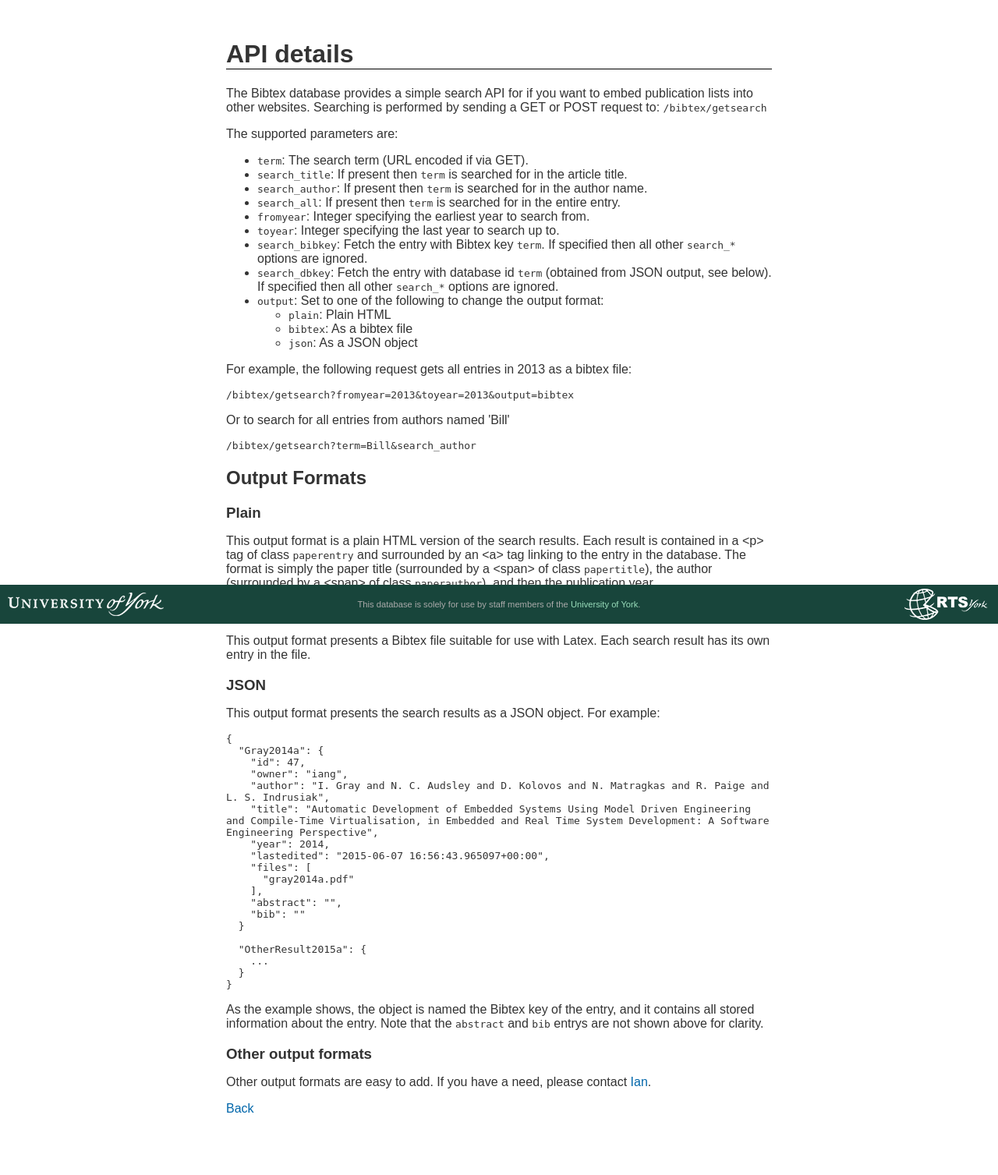
After one commit to RTSYork/bibtex, a Django app: page /bibtex/api/ in a window 1280 px wide. The commit adds this page. Shown: the whole page at 78% size. Run offline with Django 3.2, Linux system fonts and the light colour scheme.

Commit message:
Added API documentation, and extra search feature to fill out the API. Can now search by bibtex key and entry primary key. Can output in JSON format.

```diff
--- /dev/null
+++ b/bibtex/templates/bibtex/api.html
@@ -0,0 +1,71 @@
+{% extends 'bibtex/base.html' %}
+{% block content %}
+
+{# Main details #}
+<h1>API details</h1>
+
+<p>The Bibtex database provides a simple search API for if you want to embed publication lists into other websites. Searching is performed by sending a GET or POST request to: <tt>{%url 'bibtex:getsearch' %}</tt></p>
+<p>The supported parameters are:</p>
+
+<ul>
+<li><tt>term</tt>: The search term (URL encoded if via GET).</li>
+<li><tt>search_title</tt>: If present then <tt>term</tt> is searched for in the article title.</li>
+<li><tt>search_author</tt>: If present then <tt>term</tt> is searched for in the author name.</li>
+<li><tt>search_all</tt>: If present then <tt>term</tt> is searched for in the entire entry.</li>
+<li><tt>fromyear</tt>: Integer specifying the earliest year to search from.</li>
+<li><tt>toyear</tt>: Integer specifying the last year to search up to.</li>
+<li><tt>search_bibkey</tt>: Fetch the entry with Bibtex key <tt>term</tt>. If specified then all other <tt>search_*</tt> options are ignored.</li>
+<li><tt>search_dbkey</tt>: Fetch the entry with database id <tt>term</tt> (obtained from JSON output, see below). If specified then all other <tt>search_*</tt> options are ignored.</li>
+<li><tt>output</tt>: Set to one of the following to change the output format:</li>
+	<ul>
+		<li><tt>plain</tt>: Plain HTML</li>
+		<li><tt>bibtex</tt>: As a bibtex file</li>
+		<li><tt>json</tt>: As a JSON object</li>
+	</ul>
+</ul>
+
+<p>For example, the following request gets all entries in 2013 as a bibtex file:</p>
+<p><tt>/bibtex/getsearch?fromyear=2013&toyear=2013&output=bibtex</tt></p>
+
+<p>Or to search for all entries from authors named 'Bill'</p>
+<p><tt>/bibtex/getsearch?term=Bill&search_author</tt></p>
+
+<h2>Output Formats</h2>
+
+<h3>Plain</h3>
+<p>This output format is a plain HTML version of the search results. Each result is contained in a &ltp&gt tag of class <tt>paperentry</tt> and surrounded by an &lta&gt tag linking to the entry in the database. The format is simply the paper title (surrounded by a &ltspan&gt of class <tt>papertitle</tt>), the author (surrounded by a &ltspan&gt of class <tt>paperauthor</tt>), and then the publication year.</p>
+
+<h3>Bibtex</h3>
+<p>This output format presents a Bibtex file suitable for use with Latex. Each search result has its own entry in the file.</p>
+
+<h3>JSON</h3>
+<p>This output format presents the search results as a JSON object. For example:</p>
+<pre>
+{
+  "Gray2014a": {
+    "id": 47,
+    "owner": "iang",
+    "author": "I. Gray and N. C. Audsley and D. Kolovos and N. Matragkas and R. Paige and L. S. Indrusiak",
+    "title": "Automatic Development of Embedded Systems Using Model Driven Engineering and Compile-Time Virtualisation, in Embedded and Real Time System Development: A Software Engineering Perspective",
+    "year": 2014,
+    "lastedited": "2015-06-07 16:56:43.965097+00:00",
+    "files": [
+      "gray2014a.pdf"
+    ],
+    "abstract": "",
+    "bib": ""
+  }
+
+  "OtherResult2015a": {
+    ...
+  }
+}
+</pre>
+<p>As the example shows, the object is named the Bibtex key of the entry, and it contains all stored information about the entry. Note that the <tt>abstract</tt> and <tt>bib</tt> entrys are not shown above for clarity.</p>
+
+<h3>Other output formats</h3>
+<p>Other output formats are easy to add. If you have a need, please contact <a href="mailto:ian.gray@york.ac.uk">Ian</a>.</p>
+
+<p><a href="{% url 'bibtex:index' %}">Back</a></p>
+
+{% endblock %}
--- a/bibtex/templates/bibtex/index.html
+++ b/bibtex/templates/bibtex/index.html
@@ -24,7 +24,7 @@
 
 {% if username != "" %}
 <p>&nbsp;</p>
-<p>Please report any bugs, problems, or suggestions to <a href="mailto:ian.gray@york.ac.uk">Ian Gray</a>.</p>
+<p>Please report any bugs, problems, or suggestions to <a href="mailto:ian.gray@york.ac.uk">Ian Gray</a>. <a href="api">API details.</a></p>
 {% endif %}
 
 {% endblock %}
--- a/bibtex/urls.py
+++ b/bibtex/urls.py
@@ -1,10 +1,12 @@
 from django.conf.urls import patterns, url
+from django.views.generic import TemplateView
 
 from bibtex import views
 
 urlpatterns = patterns('',
 	url(r'^$', views.index, name='index'),
 	url(r'^detail/(?P<epk>\d+)/$', views.detail, name='detail'),
+	url(r'^api/$', TemplateView.as_view(template_name="bibtex/api.html")),
 
 	url(r'^add$', views.add, name='add'),
 	url(r'^edit/(?P<epk>\d+)/$', views.edit, name='edit'),
```
Also changed, not shown: bibtex/library.py (+24 -1 lines), bibtex/views.py (+25 -12 lines).
